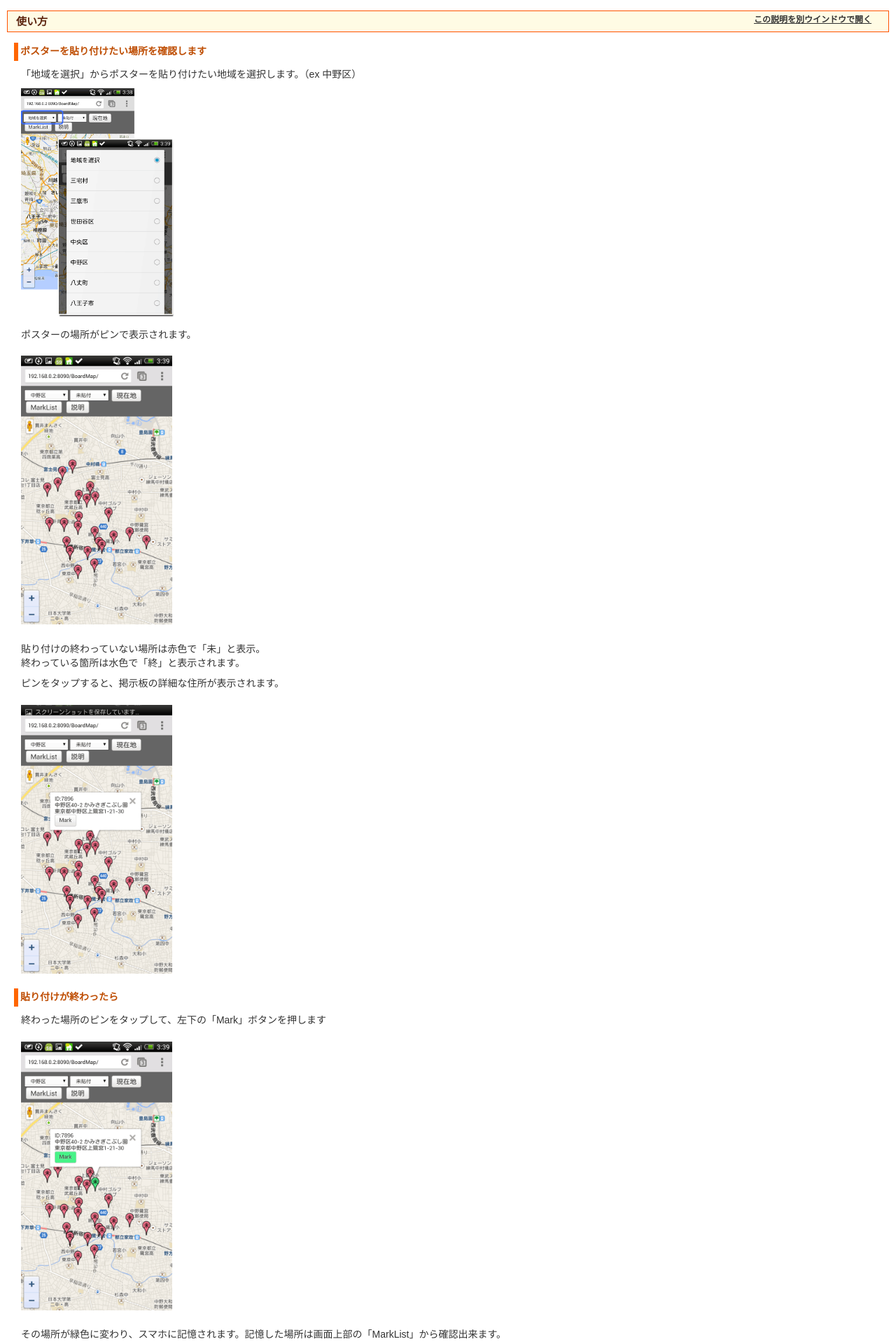
After one commit to harada-hiroshi/test-BoardMap, a PHP site: page /info.html in a window 1280 px wide. The commit adds this page. Shown: the top 1920 px of the page at 70% size. Run offline with PHP 8.4, Linux system fonts and the light colour scheme.

Commit message:
20140202 add information
GPSの取得方法を継続取得から1回のみ取得に変更
インタフェースの各部品の名称を変更
MarkListのテキストエリア化
行政区の一括選択機能の廃止
取説の改訂（info.htmlにリンク）
index.htmlの削除（index.phpを使用）

```diff
--- /dev/null
+++ b/info.css
@@ -0,0 +1,103 @@
+/******cssreset*******/
+html, body, div, span, applet, object, iframe,
+
+h1, h2, h3, h4, h5, h6, p, blockquote, pre,
+a, abbr, acronym, address, big, cite, code,
+del, dfn, em, font, img, ins, kbd, q, s, samp,
+small, strike, strong, sub, sup, tt, var,
+b, u, i, center,
+dl, dt, dd, ol, ul, li,
+fieldset, form, label, legend,
+table, caption, tbody, tfoot, thead, tr, th, td {
+    margin: 0;
+    padding: 0;
+    border: 0;
+    outline: 0;
+    font-size: 100%;
+    vertical-align: baseline;
+    background: transparent;
+}
+body {
+    line-height: 1;
+}
+ol, ul {
+    list-style: none;
+}
+blockquote, q {
+    quotes: none;
+}
+
+/******common*******/
+body *{
+    font-family:"メイリオ","Meiryo",arial,"ヒラギノ角ゴ Pro W3","Hiragino Kaku Gothic Pro",Osaka,"ＭＳ Ｐゴシック","MS PGothic",Sans-Serif;
+    font-size:14px;
+    color:#333;
+    line-height:140%;
+}
+
+input, select, textarea,label {
+    font-size: 14px;
+    margin:0;
+    padding:0;
+    vertical-align: middle;
+}
+.title{
+    font-weight: bold;
+    font-size: 14px;
+}
+.center{
+    text-align:center;
+}
+span.cfix{
+    clear:both;
+}
+span.label{
+    margin: 0px 10px 0px 0;
+    font-size:14px;
+}
+
+
+/******contents*******/
+#wrapper{
+    background-color: #ffffff;
+    margin: 0 10px;
+}
+
+h1{
+    color: #5C240E;
+    font-weight: bold;
+    display: block;
+    font-size: 15px;
+    border: 1px solid #FF5200;
+    margin-top: 15px;
+    margin-bottom: 15px;
+    text-indent: 8px;
+    background-color: #FFFBE4;
+    padding: 4px;
+}
+h3{
+    margin-top: 6px;
+    margin-left: 10px;
+    color: #BE4C00;
+    font-size:14px;
+    font-weight: bold;
+    padding: 3px;
+    display: block;
+    border-left: 6px solid #FF6600;
+}
+p{
+    margin-left: 20px;
+    margin-top: 10px;
+}
+
+img.sc{
+    margin: 10px 0 ;
+    width: 216px;
+    height: 384px;
+}
+.newwin_lnk{
+    font-size: 12px;
+    font-weight: bold;
+    float: right;
+    margin-right: 20px;
+}
--- /dev/null
+++ b/info.html
@@ -0,0 +1,77 @@
+<!DOCTYPE html>
+<html>
+<head>
+    <meta http-equiv="Content-Type" content="text/html; charset=UTF-8">
+    <title></title>
+    <link href="info.css" rel="stylesheet" media="all" type="text/css"/>
+</head>
+<body>
+<div id="wrapper">
+    <p></p>
+    <p></p>
+    <p></p>
+    <h1>使い方<a href="info.html" class="newwin_lnk" target="_blank">この説明を別ウインドウで開く</a></h1>
+
+    <h3>ポスターを貼り付けたい場所を確認します</h3>
+
+    <p>「地域を選択」からポスターを貼り付けたい地域を選択します。（ex 中野区）</p>
+
+    <p><img src="element/Screenshot_38-58.png" width="221" height="327"></p>
+
+    <p>ポスターの場所がピンで表示されます。</p>
+
+    <p><img class="sc" src="element/Screenshot_39-11.png" ></p>
+
+    <p>貼り付けの終わっていない場所は赤色で「未」と表示。<br/>終わっている箇所は水色で「終」と表示されます。</p>
+
+    <p>ピンをタップすると、掲示板の詳細な住所が表示されます。</p>
+
+    <p><img class="sc" src="element/Screenshot_39-17.png" ></p>
+    <h3>貼り付けが終わったら</h3>
+
+    <p>終わった場所のピンをタップして、左下の「Mark」ボタンを押します</p>
+
+    <p><img class="sc" src="element/Screenshot_39-23.png" ></p>
+
+    <p>その場所が緑色に変わり、スマホに記憶されます。記憶した場所は画面上部の「MarkList」から確認出来ます。</p>
+
+    <p>上記を繰り返して、どんどんポスターを貼っていって下さい。</p>
+
+    <p><img class="sc" src="element/Screenshot_40-01.png" ></p>
+    <h3>全ての貼り付け作業が終わったら</h3>
+
+    <p>画面上部の「MarkList」から先ほど記憶した場所が表示されますので、その場所を報告して下さい。</p>
+
+    <p><img class="sc" src="element/Screenshot_40-11.png" ></p>
+
+    <h3>便利な使い方</h3>
+
+    <p>「現在地」のボタンを押すと、その付近のポスターの場所がピンで表示されます。今居る場所の掲示板を探す時に便利です。</p>
+
+    <h1>機能一覧</h1>
+    <h3>「地域を選択」</h3>
+
+    <p>表示したい掲示板のある区を選択すると、その区の掲示板の位置が表示されます。</p>
+
+    <p>表示出来るのは1つの区だけです。</p>
+
+    <h3>ステータス</h3>
+
+    <p>「未貼付の物」と「貼付完了」の掲示板の表示を切り替えます</p>
+
+    <p>通常は「未貼付の物」でOKです。</p>
+
+    <h3>現在地</h3>
+
+    <p>現在地に移動します。GPSをオンにして下さい。</p>
+
+    <h3>MarkList</h3>
+
+    <p>地図上に表示された、掲示板の位置をタップすると、住所等が書かれた吹き出しが表示されます。</p>
+
+    <p>吹き出し下の「Mark」ボタンをタップすると、その掲示板が緑色でマークされます。</p>
+
+    <p>マークした掲示板が「MarkList」で一覧表示されます。</p>
+</div>
+</body>
+</html>
--- a/js/map-overlay.js
+++ b/js/map-overlay.js
@@ -69,7 +69,7 @@ MapOverlay.prototype.refresh=function(){
     var subject=this.data_.subject;
     var is_select=this.select_comp_list[id];
 
-    this.info.setContent( 'ID:'+id+'<br/>'+subject + '<br/>' + description+'<br/><a onclick="book_mark(this,'+id+')" class="btn comp'+(is_select?" selected":"")+'" >マーク</a>');
+    this.info.setContent( 'ID:'+id+'<br/>'+subject + '<br/>' + description+'<br/><a onclick="book_mark(this,'+id+')" class="btn comp'+(is_select?" selected":"")+'" >Mark</a>');
     this.marker.setIcon(this.createIco_img(is_select));
 }
 
```
Also changed, not shown: index.html (deleted, +0 -87 lines), index.php (+12 -29 lines), js/map_main.js (+25 -3 lines), js/map_style.css (+19 -25 lines), element/Screenshot_38-58.png (added), element/Screenshot_39-05.png (added), element/Screenshot_39-11.png (added), element/Screenshot_39-17.png (added), element/Screenshot_39-23.png (added), element/Screenshot_40-01.png (added), element/Screenshot_40-11.png (added), js/jquery.m_map_data_manager.js, 1 other file.
